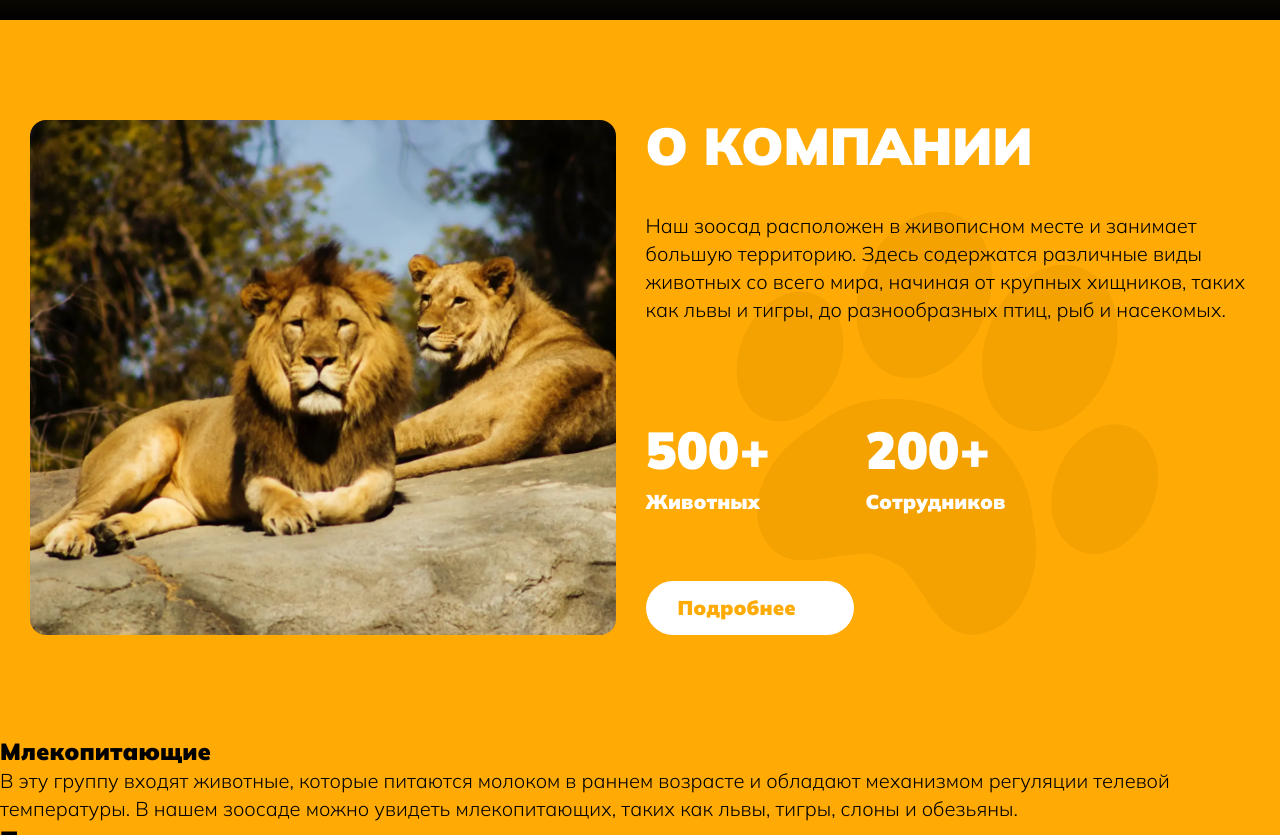
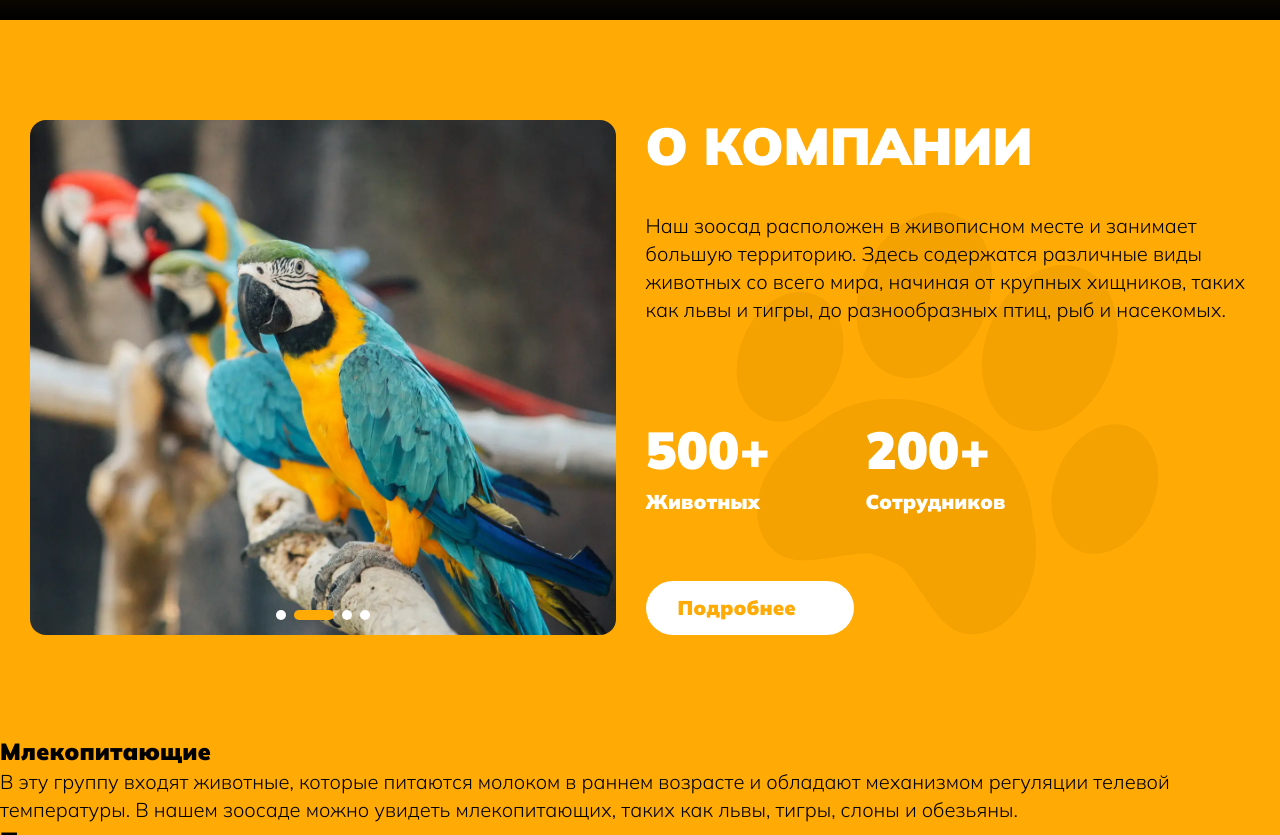
Before and after one commit to tatianapriskoka/Pretty-Paw-project, a website built with webpack: page src/index.html in a window 1280 px wide. Shown: the part 760-1595 px from the top of the page. Built offline with nearby package versions, Linux system fonts and the light colour scheme; grey boxes are pictures that could not be loaded; files whose address does not match are found by name.

Commit message:
feat: section about slider

```diff
--- a/src/index.js
+++ b/src/index.js
@@ -4,8 +4,17 @@ import 'swiper/scss/pagination';
 // new modules
 
 import './index.scss';
+import { slidersInit } from './modules/slider';
 
 //use modules
+
+slidersInit('.about__slider', {
+    pagination: {
+        el: '.about__slider-pagination',
+        //bulletClass: 'about__bullet',
+        //bulletActiveClass: 'about__bullet_active',
+    }
+});
 
 const videeoBG = document.querySelector('.video-bg');
 videeoBG.innerHTML = `
--- a/src/modules/slider.js
+++ b/src/modules/slider.js
@@ -1,5 +1,21 @@
 import { Swiper, Pagination, Autoplay } from "swiper";
+const params = {
+    spaceBetween: 20,
+    loop: true,
+    autoplay: {
+        delay: 3500,
+        disableOnInteraction: false,
+    },
+    sliderPerView: 1,
+    pagination: {
+        el: '.swiper-pagination'
+    },
+    modules: [Autoplay, Pagination],
+}
 
-export const slidersInit = () => {
-
+export const slidersInit = (selectorSlider, newParams) => {
+    new Swiper(selectorSlider, {
+        ...params,
+        ...newParams,
+    })
 }
--- a/src/style/_style.scss
+++ b/src/style/_style.scss
@@ -147,3 +147,18 @@ iframe {
     gap: 10px;
   }
 }
+
+
+.swiper-pagination-bullet {
+  width: 10px;
+  height: 10px;
+  border-radius: 16px;
+  background-color: $second;
+  opacity: 1;
+  transition: width 0.3s ease;
+}
+
+.swiper-pagination-bullet-active {
+  width: 40px;
+  background-color: $back;
+}
```
